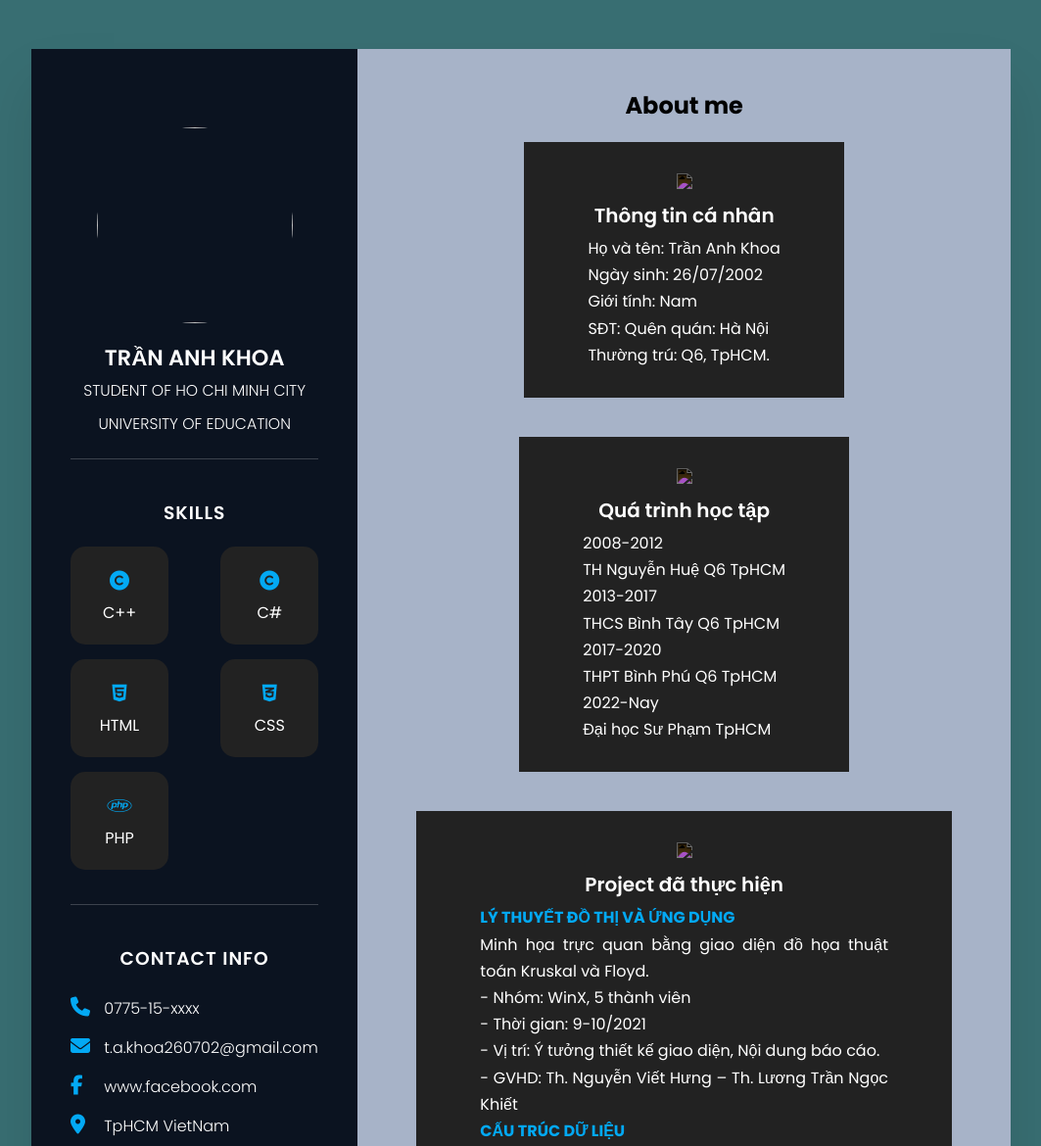
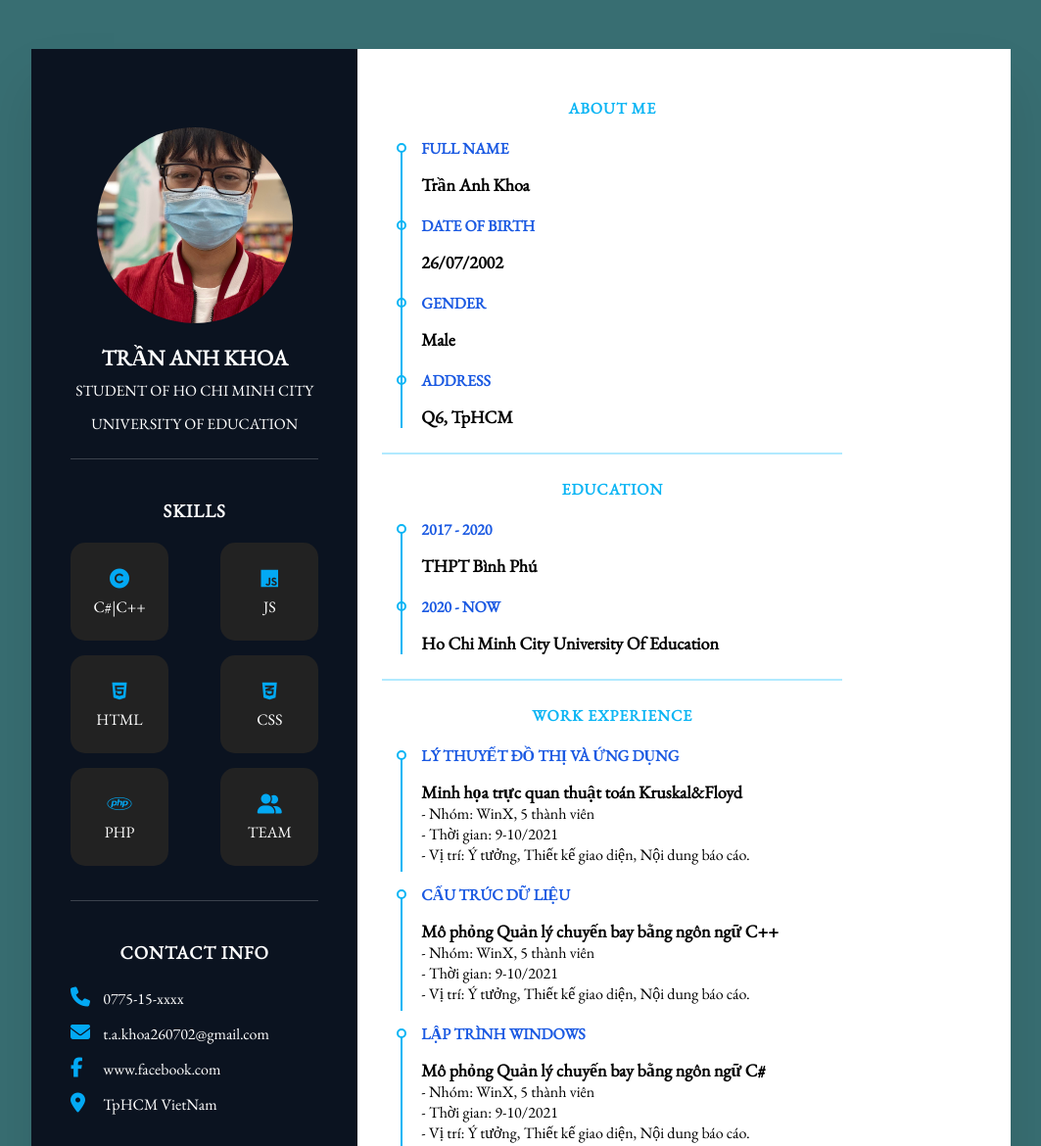
Before and after one commit to AnhKhoa267/CV, a plain HTML site: page index.html in a window 1280 px wide. Shown: the top 1170 px of the page at 98% size, without its empty margins (108-1171 px from the left). Drawn offline with nearby package versions, Linux system fonts and the light colour scheme.

Commit message:
Add files via upload

```diff
--- a/index.html
+++ b/index.html
@@ -17,31 +17,11 @@
         <div class="left-slide" >
             <div class="profileText">
                 <div class="imgBX">
-                    <img src="img/avatar.jpg">
+                    <img src="avatar.jpg">
                 </div>
                 <h2>Trần Anh Khoa<br><span>Student of Ho Chi Minh city University of Education</span></h2>
             </div>
 
-            <!-- <div class="contactInfo language">
-                <h3 class="title">Computer Science Term</h3>
-                <ul>
-                    <li>
-                        <span class="text" style="color: #03a9f4; font-weight: bold;">C++</span>
-                    </li>
-
-                    <li>
-                        <span class="text" style="color: #03a9f4; font-weight: bold;">C#</span>
-                    </li>
-
-                    <li>
-                        <span class="text" style="color: #03a9f4; font-weight: bold;">HTML&CSS</span>
-                    </li>
-
-                    <li>
-                        <span class="text" style="color: #03a9f4; font-weight: bold;">Python</span>
-                    </li>
-                </ul>
-            </div>  -->
             <div class="profileText">
                 <h3 class="title">Skills</h3>
                 <div class="skills">
@@ -51,15 +31,15 @@
                                 <div class="icon">
                                     <i class="fa-solid fa-copyright"></i>
                                 </div>
-                                <div class="text">C++</div>
+                                <div class="text">C#|C++</div>
                             </div>
                         </li>
                         <li>
                             <div class="li_wrap">
                                 <div class="icon">
-                                    <i class="fa-solid fa-copyright"></i>
+                                    <i class="fa-brands fa-js"></i>
                                 </div>
-                                <div class="text">C#</div>
+                                <div class="text">JS</div>
                             </div>
                         </li>
                         <li>
@@ -85,6 +65,14 @@
                                     <i class="fa-brands fa-php"></i>
                                 </div>
                                 <div class="text">PHP</div>
+                            </div>
+                        </li>
+                        <li>
+                            <div class="li_wrap">
+                                <div class="icon">
+                                    <i class="fa-solid fa-user-group"></i>
+                                </div>
+                                <div class="text">TEAM</div>
                             </div>
                         </li>
                     </ul>
@@ -140,53 +128,104 @@
 
             <p style="background-color: #0B1320; color: #ccc; text-align: center;">Copyright 2022</p>
         </div>
-
         <div class="right-slide">
-            <div class="heading">
-                <h2>About me</h2>
+            <div class="resume_item resume_about">
+                <div class="title">
+                <p class="bold">About Me</p>
+                </div>
+                <ul>
+                    <li>
+                        <div class="date">FULL NAME</div>
+                        <div class="info">
+                            <p class="semi-bold">Trần Anh Khoa</p>
+                        </div>
+                    </li>
+                    <li>
+                        <div class="date">DATE OF BIRTH</div>
+                        <div class="info">
+                            <p class="semi-bold">26/07/2002</p>
+                        </div>
+                    </li>
+                    <li>
+                        <div class="date">GENDER</div>
+                        <div class="info">
+                            <p class="semi-bold">Male</p>
+                        </div>
+                    </li>
+                    <li>
+                        <div class="date">ADDRESS</div>
+                        <div class="info">
+                            <p class="semi-bold">Q6, TpHCM</p>
+                        </div>
+                    </li>
+                </ul>
             </div>
 
-            <div class="about">
-                <div class="aboutBX">
-                    <img src="img/id-card.png">
-                    <h2>Thông tin cá nhân</h2>
-                    <p>Họ và tên: Trần Anh Khoa<br>Ngày sinh: 26/07/2002
-                        <br>Giới tính: Nam<br>SĐT: Quên quán: Hà Nội<br>Thường trú: Q6, TpHCM.</p>
-                </div>
+            <div class="resume_item resume_education">
+                <div class="title">
+                     <p class="bold">Education</p>
+                   </div>
+                <ul>
+                      <li>
+                          <div class="date">2017 - 2020</div>
+                          <div class="info">
+                               <p class="semi-bold">THPT Bình Phú</p>
+                          </div>
+                      </li>
+                      <li>
+                        <div class="date">2020 - NOW</div>
+                        <div class="info">
+                               <p class="semi-bold">Ho Chi Minh City University Of Education</p>
+                          </div>
+                      </li>
+                  </ul>
+              </div>
 
-                <div class="aboutBX">
-                    <img src="img/school.jpg">
-                    <h2>Quá trình học tập</h2>
-                    <p>2008-2012<br>TH Nguyễn Huệ Q6 TpHCM<br>
-                    2013-2017<br>THCS Bình Tây Q6 TpHCM<br>
-                    2017-2020<br>THPT Bình Phú Q6 TpHCM<br>
-                    2022-Nay<br>Đại học Sư Phạm TpHCM</p>
-                </div>
+            <div class="resume_item resume_work">
+                <div class="title">
+                   <p class="bold">Work Experience</p>
+                 </div>
+                <ul>
+                    <li>
+                        <div class="date">LÝ THUYẾT ĐỒ THỊ VÀ ỨNG DỤNG</div>
+                        <div class="info">
+                             <p class="semi-bold">Minh họa trực quan thuật toán Kruskal&Floyd</p>
+                          <p>- Nhóm: WinX, 5 thành viên<br>
+                            - Thời gian: 9-10/2021<br>
+                            - Vị trí: Ý tưởng, Thiết kế giao diện, Nội dung báo cáo.</p>
+                        </div>
+                    </li>
+                    <li>
+                        <div class="date">CẤU TRÚC DỮ LIỆU</div>
+                        <div class="info">
+                             <p class="semi-bold">Mô phỏng Quản lý chuyến bay bằng ngôn ngữ C++</p>
+                          <p>- Nhóm: WinX, 5 thành viên<br>
+                            - Thời gian: 9-10/2021<br>
+                            - Vị trí: Ý tưởng, Thiết kế giao diện, Nội dung báo cáo.</p>
+                        </div>
+                    </li>
+                    <li>
+                        <div class="date">LẬP TRÌNH WINDOWS</div>
+                        <div class="info">
+                             <p class="semi-bold">Mô phỏng Quản lý chuyến bay bằng ngôn ngữ C#</p>
+                          <p>- Nhóm: WinX, 5 thành viên<br>
+                            - Thời gian: 9-10/2021<br>
+                            - Vị trí: Ý tưởng, Thiết kế giao diện, Nội dung báo cáo.</p>
+                        </div>
+                    </li>
+                    <li>
+                        <div class="date">NHẬP MÔN CÔNG NGHỆ PHẦN MỀM</div>
+                        <div class="info">
+                             <p class="semi-bold">Phát triển Web Quản lý của hàng linh kiện máy tính</p>
+                          <p>- Nhóm: WinX, 5 thành viên<br>
+                            - Thời gian: 4-5/2022<br>
+                            - Vị trí: Ý tưởng, Thiết kế giao diện, Nội dung báo cáo.</p>
+                        </div>
+                    </li>
+                </ul>
+            </div>
 
-                <div class="aboutBX">
-                    <img src="img/list.png">
-                    <h2>Project đã thực hiện</h2>
-                    <p><span style="color: #03a9f4; font-weight: bolder;">LÝ THUYẾT ĐỒ THỊ VÀ ỨNG DỤNG</span><br>
-                        Minh họa trực quan bằng giao diện đồ họa thuật toán Kruskal và Floyd.<br>
-                        - Nhóm: WinX, 5 thành viên<br>
-                        - Thời gian: 9-10/2021<br>
-                        - Vị trí: Ý tưởng thiết kế giao diện, Nội dung báo cáo.<br>
-                        - GVHD: Th. Nguyễn Viết Hưng – Th. Lương Trần Ngọc Khiết<br>
-                        <span style="color: #03a9f4; font-weight: bolder;">CẤU TRÚC DỮ LIỆU</span><br>
-                        Mô phỏng Quản lý chuyến bay bằng ngôn ngữ C++<br>
-                        - Nhóm: WinX, 5 thành viên<br>
-                        - Thời gian: 9-10/2021<br>
-                        - Vị trí: Ý tưởng thiết kế giao diện, Tham gia code, Nội dung báo cáo.<br>
-                        - GVHD: Th. Lương Trần Ngọc Khiết<br>
-                        <span style="color: #03a9f4; font-weight: bolder;">LẬP TRÌNH WINDOWS</span><br>
-                        Mô phỏng Quản lý chuyến bay bằng ngôn ngữ C#<br>
-                        - Nhóm: WinX, 5 thành viên<br>
-                        - Thời gian: 9-10/2021<br>
-                        - Vị trí: Ý tưởng thiết kế giao diện, Nội dung báo cáo.<br>
-                        - GVHD: Th. Lê Hoàng Việt Tuấn</p>
-                </div>
-            </div>
-        </div>
+          </div>
     </div>
 </body>
 </html>
--- a/style.css
+++ b/style.css
@@ -1,10 +1,9 @@
-@import url('https://fonts.googleapis.com/css?family=Poppins:200,300,400,500,600,700,800,900&display=swap');
-
+@import url('https://fonts.googleapis.com/css2?family=EB+Garamond&display=swap');
 * {
     margin: 0;
     padding: 0;
+    font-family: 'EB Garamond', serif;
     box-sizing: border-box;
-    font-family:'Poppins', sans-serif;
     list-style: none;
 }
 
@@ -206,121 +205,79 @@ body {
     font-size: 20px;
 }
 
-/* .Cplusplus {
-    width: 80%;
-    animation: Cplusplus 3s;
+/* phần bên phải */
+.semi-bold {
+    font-weight: bold;
+    font-size: 18px;
 }
 
-.Csharp {
-    width: 50%;
-    animation: Csharp 3s;
+.container .title {
+    margin-bottom: 20px;
 }
 
-.HTMLCSS {
-    width: 65%;
-    animation: HTMLCSS 3s;
+.container .resume_item {
+    padding: 25px 0;
+    border-bottom: 2px solid #b1eaff;
 }
 
-.Python {
-    width: 10%;
-    animation: Python 3s;
+.container .right-slide {
+    width: 520px;
+    background: #fff;
+    padding: 25px;
 }
 
-@keyframes Cplusplus {
-    0% {
-        width: 0%;
-    }
-    100% {
-        width: 80%;
-    }
+.container .right-slide .bold {
+    color: #0bb5f4;
 }
 
-@keyframes Csharp {
-    0% {
-        width: 0%;
-    }
-    100% {
-        width: 50%;
-    }
+
+.container .right-slide .resume_work ul,
+.container .right-slide .resume_education ul,
+.container .right-slide .resume_about ul {
+    padding-left: 40px;
+    overflow: hidden;
 }
 
-@keyframes HTMLCSS {
-    0% {
-        width: 0%;
-    }
-    100% {
-        width: 65%;
-    }
+.container .right-slide ul li {
+    position: relative;
 }
 
-@keyframes Python {
-    0% {
-        width: 0%;
-    }
-    100% {
-        width: 10%;
-    }
-} */
-
-
-/* phần bên phải */
-
-.container .right-slide {
-    position: relative;
-    padding: 40px;
-    background: #A7B3C8;
+.container .right-slide ul li .date {
+    font-size: 16px;
+    font-weight: bold;
+    margin-bottom: 15px;
+    color: #1a59e2;
 }
 
-.about {
-    display: flex;
-    justify-content: center;
-    flex-wrap: wrap;
-    flex-direction: row;
+.container .right-slide ul li .info {
+    margin-bottom: 20px;
 }
 
-.heading h2 {
-    text-align: center;
+.container .right-slide ul li:last-child .info {
+    margin-bottom: 0;
 }
 
-.heading h2::selection {
-    color: #ac3737;
+.container .right-slide .resume_about ul li:before,
+.container .right-slide .resume_work ul li:before,
+.container .right-slide .resume_education ul li:before {
+    content: "";
+    position: absolute;
+    top: 5px;
+    left: -25px;
+    width: 6px;
+    height: 6px;
+    border-radius: 50%;
+    border: 2px solid #0bb5f4;
 }
 
-.about .aboutBX {
-    padding: 30px 65px;
-    background: #222;
-    color: #fff;
-    margin: 20px;
-    text-align: center;
-    transition: 0.5s;
+.container .right-slide .resume_about ul li:after,
+.container .right-slide .resume_work ul li:after,
+.container .right-slide .resume_education ul li:after {
+    content: "";
+    position: absolute;
+    top: 14px;
+    left: -21px;
+    width: 2px;
+    height: 115px;
+    background: #0bb5f4;
 }
-
-/* .about .aboutBX:hover {
-    background: #ac3737;
-    color: #081921;
-    transform: scale(1.1);
-} */
-
-.about .aboutBX img {
-    max-width: 80px;
-    filter: invert(1);
-}
-
-.about .aboutBX h2 {
-    text-align: center;
-    font-size:20px;
-    font-weight: 600;
-    line-height: 2;
-}
-.about .aboutBX p::selection,
-.about .aboutBX h2::selection,
-.about .aboutBX p b::selection {
-    color:#fff;
-}
-
-.about .aboutBX p {
-    text-align: justify;
-    width: auto;
-    height: auto;
-    line-height: 1.7;
-}
```
Also changed, not shown: avatar.jpg (added).
